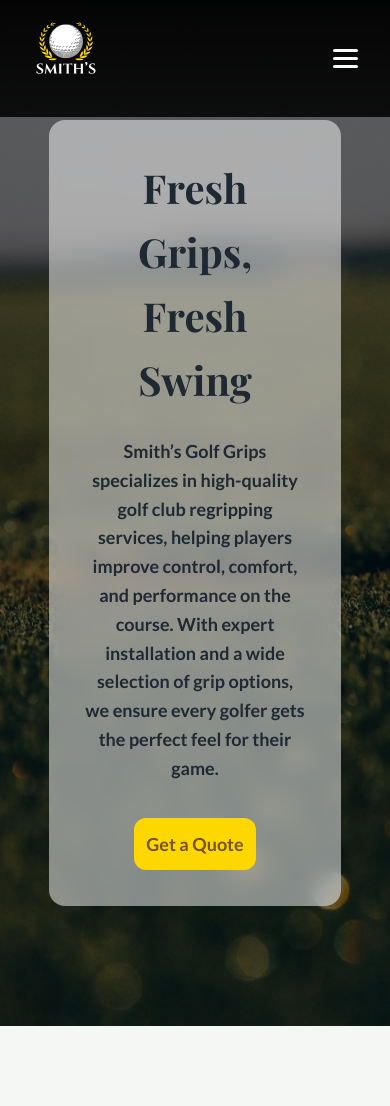
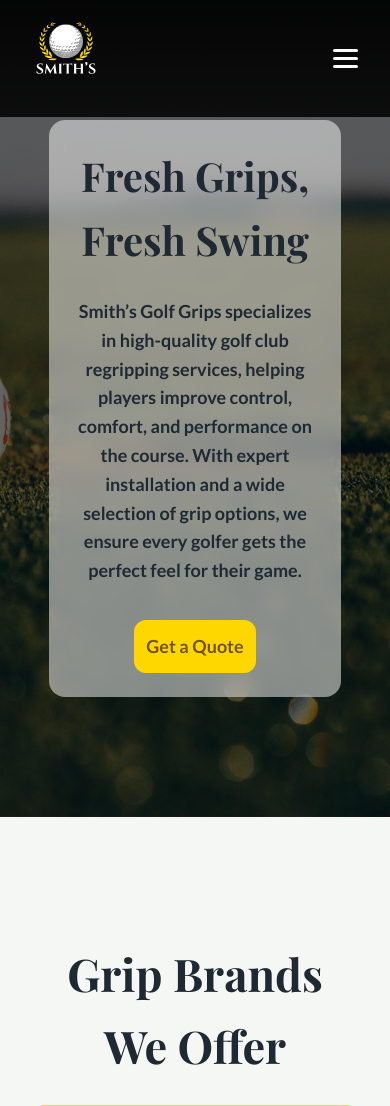
Before and after one commit to SophisticatedDoggo/GolfSite, a PHP site: page / in a window 390 px wide. Shown: the top 1106 px of the page. Run offline with PHP 8.4, Linux system fonts and the light colour scheme; some web fonts are replaced.

Commit message:
Updated CSS Padding for Form and hero card for mobile

```diff
--- a/css/main.css
+++ b/css/main.css
@@ -387,7 +387,7 @@
     }
 
     .hero-card {
-        padding: 36px;
+        padding: 24px;
         font-size: 18px;
     }
 
@@ -407,4 +407,8 @@
     .card > img {
         max-width: 140px;
     }
+
+    .form-card {
+        padding: 24px;
+    }
 }
```
